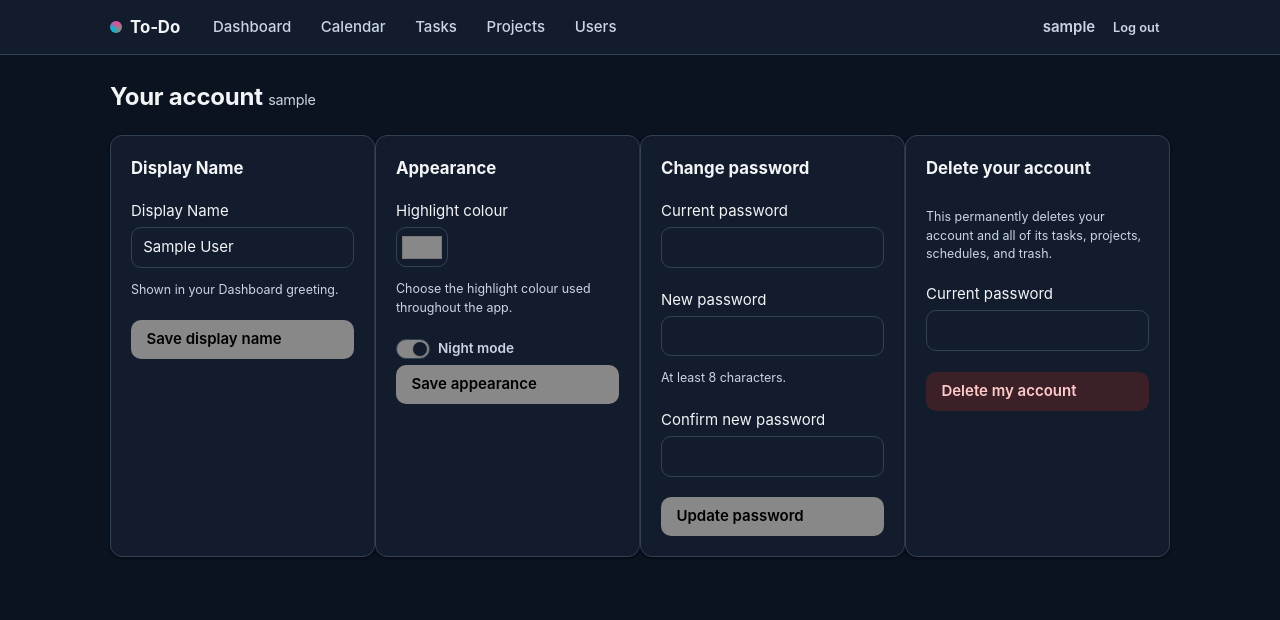
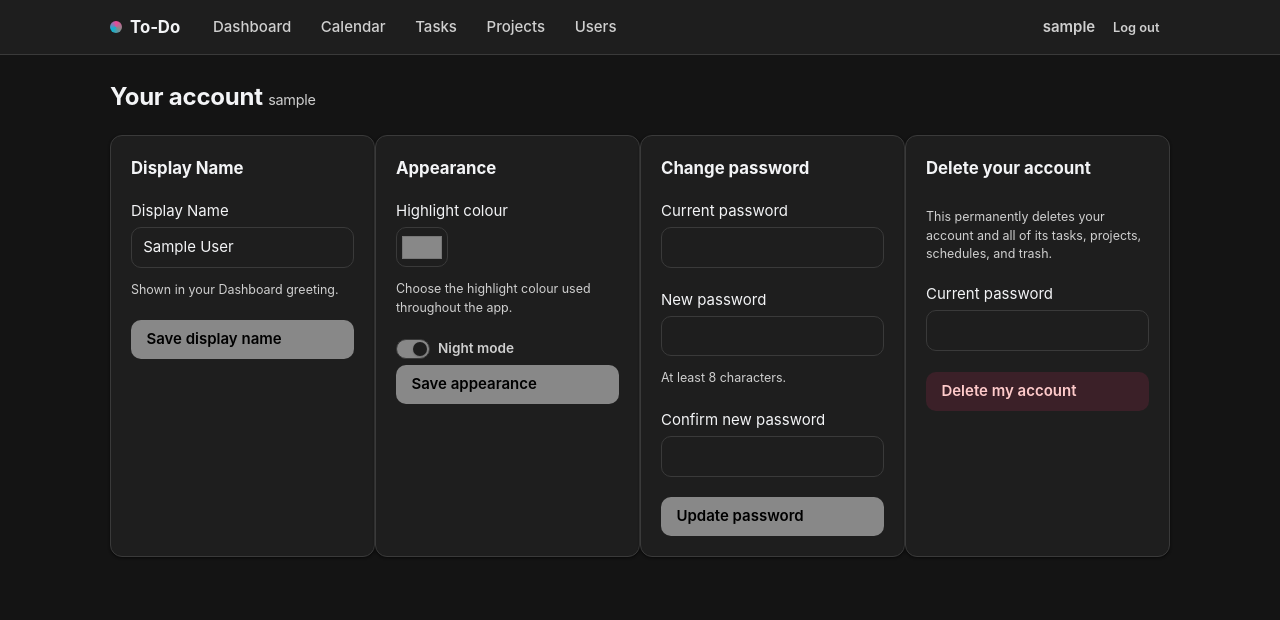
Before and after one commit to awat31/to-do, a Flask app: page /account in a window 1280 px wide. Shown: the top 620 px of the page. Run offline with Flask 3, Linux system fonts and the light colour scheme; a user stored in the database is signed in; tables that the repository leaves empty hold one stand-in row (values such as "Sample post"); parts of the project's set-up code (start-up, migrations or seed data) failed here and were passed over.

Commit message:
Better night mode

```diff
--- a/app/static/css/style.css
+++ b/app/static/css/style.css
@@ -47,13 +47,13 @@ body {
 }
 .night-mode {
   color-scheme: dark;
-  --bg: #0b1220;
-  --surface: #121c2d;
-  --surface-soft: #18253a;
-  --paper: #121c2d;
+  --bg: #141414;
+  --surface: #1e1e1e;
+  --surface-soft: #262626;
+  --paper: #1e1e1e;
   --ink: #f3f4f6;
-  --ink-soft: #cbd5e1;
-  --line: #334155;
+  --ink-soft: #cfcfcf;
+  --line: #3a3a3a;
   --due-ink: #f9a8d4;
   --work-ink: #67e8f9;
   --danger: #f87171;
@@ -67,7 +67,7 @@ body {
   --repeat-ink: #d8b4fe;
   --link: #93c5fd;
   --active-control: #e5e7eb;
-  --active-control-text: #0b1220;
+  --active-control-text: #141414;
   --accent-soft: color-mix(in srgb, var(--accent) 20%, var(--bg));
   --accent-line: color-mix(in srgb, var(--accent) 52%, var(--line));
   --due-soft: color-mix(in srgb, var(--due) 20%, var(--surface));
--- a/app/static/sw.js
+++ b/app/static/sw.js
@@ -3,7 +3,7 @@
    because every page is authenticated and marked no-store. */
 "use strict";
 
-const CACHE = "todo-shell-v3";
+const CACHE = "todo-shell-v4";
 const PRECACHE = [
   "/static/offline.html",
   "/static/css/style.css",
--- a/app/templates/base.html
+++ b/app/templates/base.html
@@ -11,7 +11,7 @@
   <link rel="stylesheet" href="{{ url_for('static', filename='css/style.css', v=asset_version) }}">
   <link rel="icon" href="{{ url_for('static', filename='favicon.svg') }}">
   <link rel="manifest" href="{{ url_for('static', filename='manifest.webmanifest') }}">
-  <meta name="theme-color" content="{{ '#0b1220' if night_mode else '#faf6ec' }}">
+  <meta name="theme-color" content="{{ '#141414' if night_mode else '#faf6ec' }}">
 </head>
 <body class="{{ 'night-mode' if night_mode }}"
       style="--accent: {{ highlight_color }}; --accent-text: {{ highlight_text }};">
```
Also changed, not shown: tests/test_app.py (+1 -1 lines).
